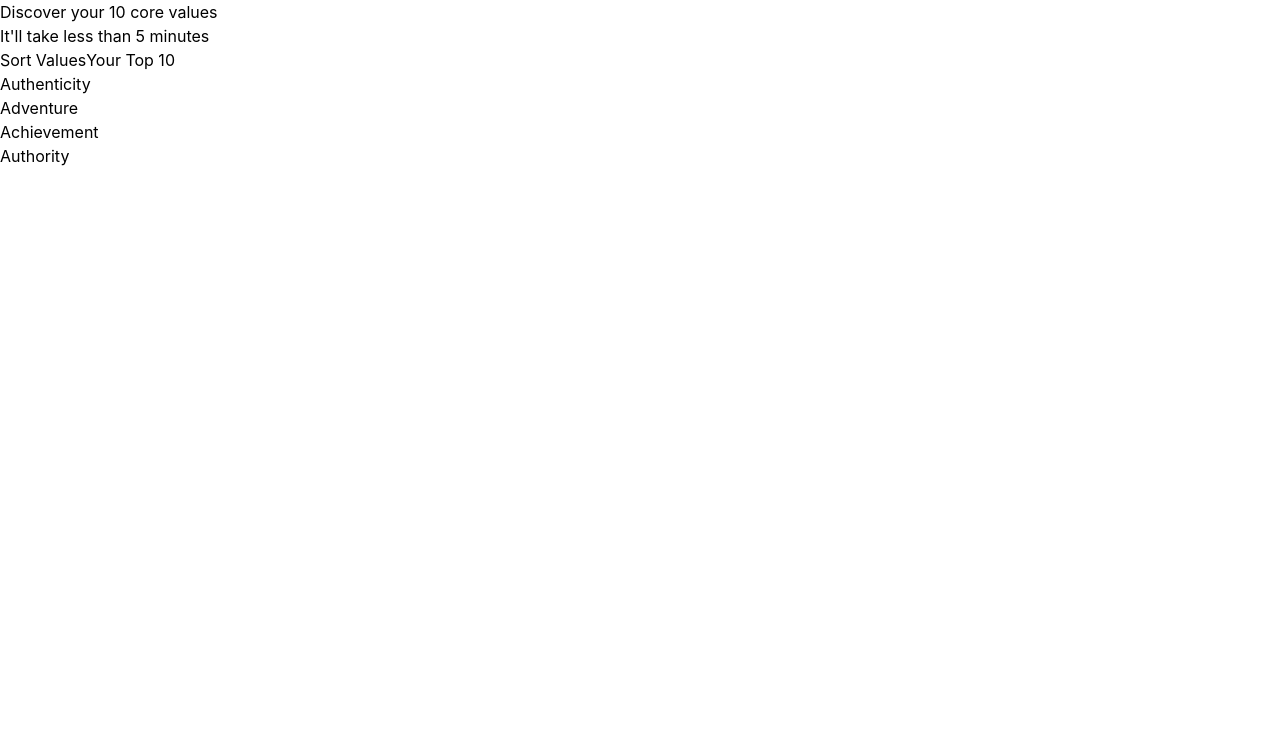
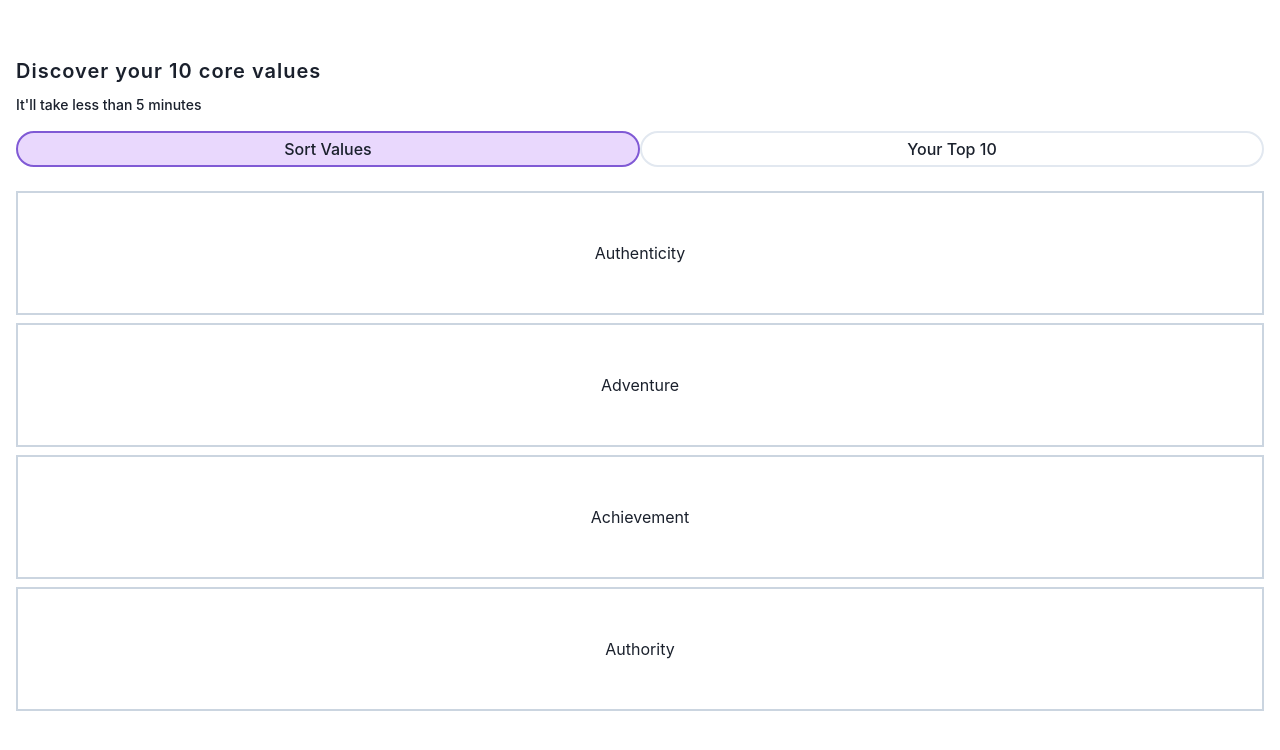
Before and after one commit to kyrelldixon/values, a React (Create React App) app: page / in a window 1280 px wide. Shown: the top 750 px of the page. Built offline with nearby package versions, Linux system fonts and the light colour scheme.

Commit message:
Add styling to match mockup

```diff
--- a/src/components/App.js
+++ b/src/components/App.js
@@ -2,7 +2,6 @@ import React, { useState } from 'react';
 import Header from './Header';
 import Nav from './Nav';
 import Values from './Values';
-import Section from './Section';
 
 const mockValues = [
   'Authenticity',
@@ -15,15 +14,16 @@ const App = () => {
   const [values,] = useState(mockValues);
 
   return (
-    <Section>
+    <Layout>
       <Header />
       <Nav />
-      <Section>
-        <Values values={values} />
-      </Section>
-    </Section>
+      <Values values={values} />
+    </Layout>
   );
 }
 
+const Layout = ({ children }) => (
+  <section className="text-gray-900 pt-12 px-4">{children}</section>
+)
 
 export default App;
--- a/src/components/Header.js
+++ b/src/components/Header.js
@@ -1,9 +1,9 @@
 import React from 'react';
 
 const Header = () => (
-  <header>
-    <h1>Discover your 10 core values</h1>
-    <p>It'll take less than 5 minutes</p>
+  <header className="my-2">
+    <h1 className="text-xl font-semibold tracking-wider mb-2">Discover your 10 core values</h1>
+    <p className="text-sm font-medium mb-1">It'll take less than 5 minutes</p>
   </header>
 );
 
--- a/src/components/Nav.js
+++ b/src/components/Nav.js
@@ -1,9 +1,13 @@
 import React from 'react';
 
 const Nav = () => (
-  <nav>
-    <button>Sort Values</button>
-    <button>Your Top 10</button>
+  <nav className="flex justify-around my-4">
+    <button className="w-1/2 bg-purple-200 font-medium py-1 px-8 rounded-full border-2 border-purple-600">
+      Sort Values
+    </button>
+    <button className="w-1/2 font-medium py-1 px-8 rounded-full border-2 border-gray-300 hover:bg-purple-600 hover:border-purple-600 hover:text-white">
+      Your Top 10
+    </button>
   </nav>
 );
 
--- a/src/components/Values.js
+++ b/src/components/Values.js
@@ -1,9 +1,13 @@
 import React from 'react';
 
 const Values = ({ values }) => (
-  <ul>
-    { values.map(value => <li key={value}>{value}</li>) }
+  <ul className="flex flex-col">
+    { values.map(value => <ValueCard key={value} value={value} />) }
   </ul>
 );
 
+const ValueCard = ({ value }) => (
+  <li className="text-center border-2 border-gray-400 px-4 py-12 mt-2">{value}</li>
+);
+
 export default Values;
```
